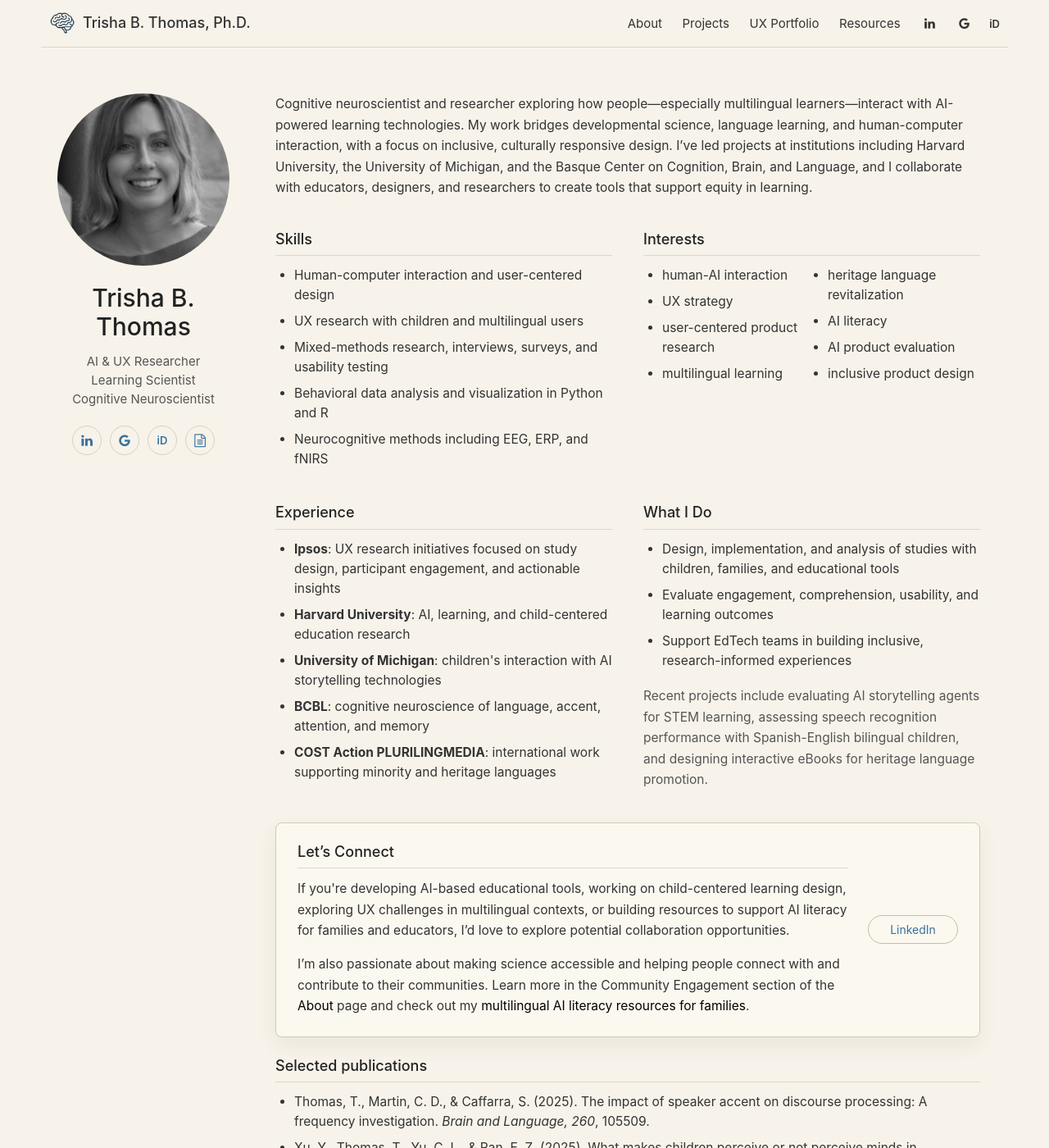
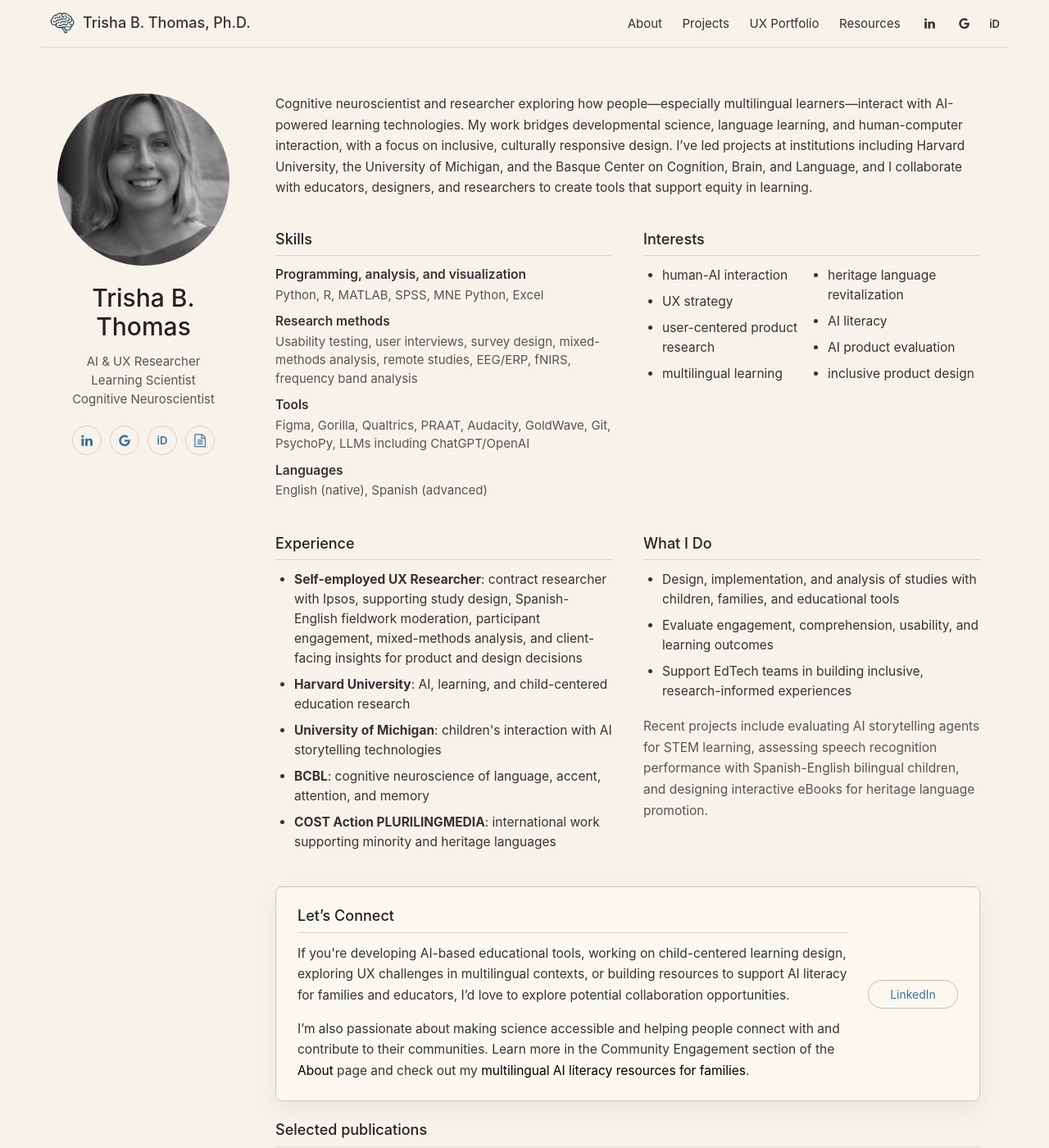
Before and after one commit to tthomas840/tthomas840.github.io, a Jekyll site: the page built from index.html, in a window 1280 px wide and 1400 px high. Shown: the whole window at 82% size. Built offline with Jekyll 4.4.1, drawn with Linux system fonts in a browser that asks for light colours; nearby versions of some CDN libraries; the list of posts is cut into pages by our own code.

Commit message:
Reframe skills and contract experience

```diff
--- a/_layouts/home.html
+++ b/_layouts/home.html
@@ -30,13 +30,16 @@ title: Home
 
     <section>
       <h4>Skills</h4>
-      <ul class="compact-list">
-        <li>Human-computer interaction and user-centered design</li>
-        <li>UX research with children and multilingual users</li>
-        <li>Mixed-methods research, interviews, surveys, and usability testing</li>
-        <li>Behavioral data analysis and visualization in Python and R</li>
-        <li>Neurocognitive methods including EEG, ERP, and fNIRS</li>
-      </ul>
+      <dl class="skill-list">
+        <dt>Programming, analysis, and visualization</dt>
+        <dd>Python, R, MATLAB, SPSS, MNE Python, Excel</dd>
+        <dt>Research methods</dt>
+        <dd>Usability testing, user interviews, survey design, mixed-methods analysis, remote studies, EEG/ERP, fNIRS, frequency band analysis</dd>
+        <dt>Tools</dt>
+        <dd>Figma, Gorilla, Qualtrics, PRAAT, Audacity, GoldWave, Git, PsychoPy, LLMs including ChatGPT/OpenAI</dd>
+        <dt>Languages</dt>
+        <dd>English (native), Spanish (advanced)</dd>
+      </dl>
     </section>
 
     <section>
@@ -56,7 +59,7 @@ title: Home
     <section>
       <h4>Experience</h4>
       <ul class="compact-list">
-        <li><strong>Ipsos</strong>: UX research initiatives focused on study design, participant engagement, and actionable insights</li>
+        <li><strong>Self-employed UX Researcher</strong>: contract researcher with Ipsos, supporting study design, Spanish-English fieldwork moderation, participant engagement, mixed-methods analysis, and client-facing insights for product and design decisions</li>
         <li><strong>Harvard University</strong>: AI, learning, and child-centered education research</li>
         <li><strong>University of Michigan</strong>: children's interaction with AI storytelling technologies</li>
         <li><strong>BCBL</strong>: cognitive neuroscience of language, accent, attention, and memory</li>
--- a/_sass/_home.scss
+++ b/_sass/_home.scss
@@ -171,6 +171,29 @@
   margin: 0 0 18px 23px;
 }
 
+.skill-list {
+  margin: 0 0 18px;
+}
+
+.skill-list dt {
+  color: #333;
+  font-size: 15.5px;
+  font-weight: 600;
+  line-height: 1.45;
+  margin-top: 10px;
+}
+
+.skill-list dt:first-child {
+  margin-top: 0;
+}
+
+.skill-list dd {
+  color: #555;
+  font-size: 15px;
+  line-height: 1.5;
+  margin: 2px 0 0;
+}
+
 .quick-info li,
 .bio li {
   color: #333;
```
